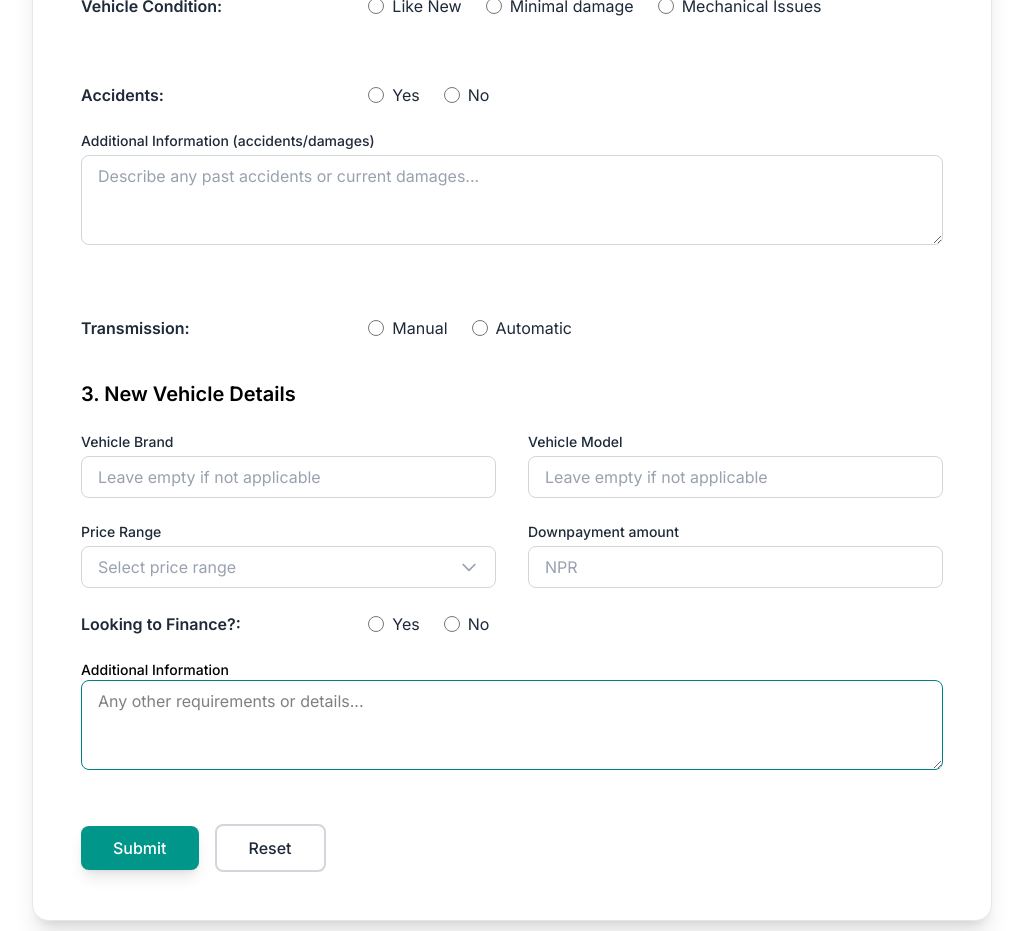
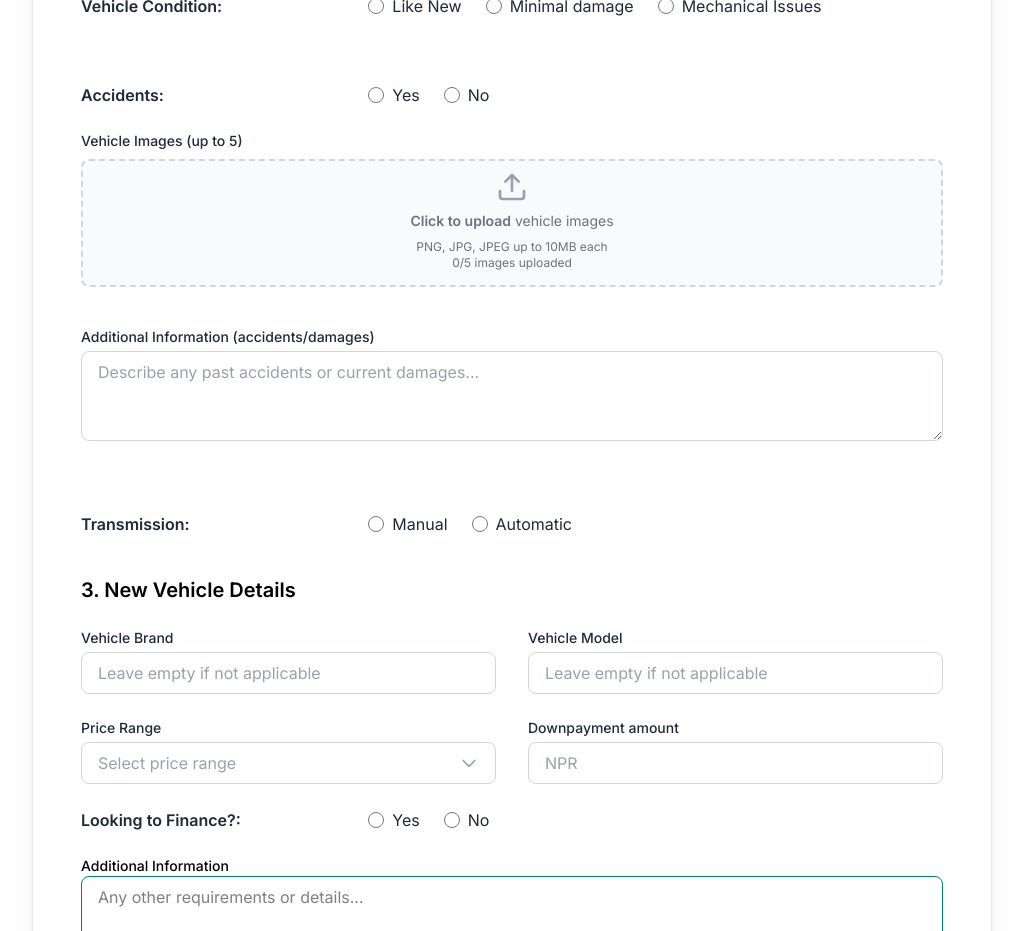
Before and after one commit to Noozey/motor, a Next.js app: page /exchange in a window 1280 px wide. Shown: the part 1180-2111 px from the top of the page, without its empty margins (128-1151 px from the left). Built offline with nearby package versions, Linux system fonts and the light colour scheme.

Commit message:
Upload Image(Ev Exchange)

```diff
--- a/app/exchange/page.tsx
+++ b/app/exchange/page.tsx
@@ -13,6 +13,7 @@ import SubmitPortal from "@/components/SubmitPortal";
 import Image from "next/image";
 import { FaCheckCircle } from "react-icons/fa";
 import { useExchangeStore } from "@/store/useExchangeStore";
+import { Upload } from "lucide-react";
 
 interface OptionType {
   value: string;
@@ -287,6 +288,42 @@ const initialFormState: FormDataState = {
   downpayment: 0,
   finance: "",
   additionalInfo: "",
+};
+
+const ImageUpload = () => {
+  return (
+    <div className="md:col-span-2">
+      <label className="block text-sm font-medium text-gray-800 mb-2">
+        Vehicle Images (up to 5)
+      </label>
+
+      <div className="mb-4">
+        <label
+          htmlFor="image-upload"
+          className="flex flex-col items-center justify-center w-full h-32 border-2 border-gray-300 border-dashed rounded-lg cursor-pointer bg-gray-50 hover:bg-gray-100 transition-colors"
+        >
+          <div className="flex flex-col items-center justify-center pt-5 pb-6">
+            <Upload className="w-8 h-8 mb-2 text-gray-400" />
+            <p className="mb-2 text-sm text-gray-500">
+              <span className="font-semibold">Click to upload</span> vehicle
+              images
+            </p>
+            <p className="text-xs text-gray-500">
+              PNG, JPG, JPEG up to 10MB each
+            </p>
+            <p className="text-xs text-gray-500">0/5 images uploaded</p>
+          </div>
+          <input
+            id="image-upload"
+            type="file"
+            multiple
+            accept="image/*"
+            className="hidden"
+          />
+        </label>
+      </div>
+    </div>
+  );
 };
 
 const VehicleValuationForm: FC = () => {
@@ -617,6 +654,7 @@ const VehicleValuationForm: FC = () => {
                   selectedValue={formData.accidents}
                   onChange={handleChange}
                 />
+                <ImageUpload />
                 <div className="md:col-span-2">
                   <label
                     htmlFor="accidentInfo"
--- a/components/CarCarousel.tsx
+++ b/components/CarCarousel.tsx
@@ -107,7 +107,7 @@ const CarCarousel = ({ cars }: carCarouselProps) => {
         >
           {cars.map((car, index) => (
             <SwiperSlide key={index} className="py-2">
-              <div key={index} className="rounded-md shadow-sm p-4 ">
+              <div key={index} className="rounded-md shadow-sm p-4 bg-white">
                 <img
                   src={car.image}
                   alt={car.name}
--- a/components/CarTabs.tsx
+++ b/components/CarTabs.tsx
@@ -185,7 +185,7 @@ export function CarTabsSection({ viewAll, type }: CarTabsProps) {
               scroll={false}
               href={`?type=${tab}`}
               key={tab}
-              className={`pb-2 cursor-pointer transition-colors ${
+              className={`pb-2 cursor-pointer transition-colors  ${
                 tab == type
                   ? "border-b-2 border-[#00F3FF] text-[#008080] font-semibold"
                   : "text-[#004D40] hover:text-[#008080]"
--- a/components/ModelSearchForm.tsx
+++ b/components/ModelSearchForm.tsx
@@ -7,7 +7,7 @@ const ChevronDownIcon: React.FC = () => (
     viewBox="0 0 24 24"
     strokeWidth={2.5}
     stroke="currentColor"
-    className="h-5 w-5 text-gray-400"
+    className="h-5 w-5 text-[#008080]"
   >
     <path
       strokeLinecap="round"
@@ -55,11 +55,13 @@ const CustomSelect: React.FC<CustomSelectProps> = ({
 
   return (
     <div className="relative h-full" ref={selectRef}>
-      <label className="block text-xs font-medium text-gray-500">{label}</label>
+      <label className="block text-xs font-medium text-[#004D40]">
+        {label}
+      </label>
       <button
         type="button"
         onClick={() => setIsOpen(!isOpen)}
-        className="relative mt-1 w-full cursor-pointer border-0 bg-transparent p-0 text-left text-base font-medium text-gray-900 focus:outline-none"
+        className="relative mt-1 w-full cursor-pointer border-0 bg-transparent p-0 text-left text-base font-medium text-[#004D40] focus:outline-none hover:text-[#008080] transition-colors"
       >
         <span className="block truncate">{value}</span>
         <span className="pointer-events-none absolute inset-y-0 right-0 flex items-center">
@@ -68,16 +70,18 @@ const CustomSelect: React.FC<CustomSelectProps> = ({
       </button>
 
       {isOpen && (
-        <div className="absolute z-10 mt-1 max-h-60 w-full overflow-auto rounded-md bg-white p-1 text-base shadow-lg ring-1 ring-black/5 focus:outline-none">
+        <div className="absolute z-10 mt-1 max-h-60 w-full overflow-auto rounded-lg bg-white p-1 text-base shadow-xl ring-1 ring-[#008080]/10 border border-[#008080]/20 focus:outline-none">
           {options.map((option) => (
             <div
               key={option}
               onClick={() => handleOptionClick(option)}
-              className="cursor-pointer select-none  rounded-lg py-2 px-3 text-gray-900 hover:bg-gray-100"
+              className="cursor-pointer select-none rounded-lg py-2 px-3 text-[#004D40] hover:bg-[#00F3FF]/10 hover:text-[#008080] transition-all duration-150"
             >
               <span
                 className={`block truncate ${
-                  value === option ? "font-semibold" : "font-normal"
+                  value === option
+                    ? "font-semibold text-[#008080]"
+                    : "font-normal"
                 }`}
               >
                 {option}
@@ -107,7 +111,7 @@ const CarResearchForm: React.FC = () => {
 
   return (
     <div
-      className="flex w-full flex-col  rounded-lg border border-r-0 border-gray-300 bg-white
+      className="flex w-full flex-col rounded-lg border border-[#008080]/20 bg-white shadow-sm
                  md:flex-row"
     >
       <div className="flex-1 p-4">
@@ -122,7 +126,7 @@ const CarResearchForm: React.FC = () => {
         />
       </div>
 
-      <div className="relative flex-1 border-t border-gray-300 p-4 md:border-l md:border-t-0">
+      <div className="relative flex-1 border-t border-[#008080]/20 p-4 md:border-l md:border-t-0">
         <CustomSelect
           label="Model"
           options={modelsByMake[selectedMake]}
@@ -131,7 +135,7 @@ const CarResearchForm: React.FC = () => {
         />
       </div>
 
-      <div className="relative flex-1 border-t border-gray-300 p-4 md:border-l md:border-t-0">
+      <div className="relative flex-1 border-t border-[#008080]/20 p-4 md:border-l md:border-t-0">
         <CustomSelect
           label="Year"
           options={years}
@@ -142,7 +146,7 @@ const CarResearchForm: React.FC = () => {
 
       <button
         type="submit"
-        className="cursor-pointer bg-[#008080] p-4 text-center text-white rounded-lg rounded-l-none font-bold transition-colors hover:bg-opacity-90 md:px-10"
+        className="cursor-pointer bg-[#18675E] p-4 text-center text-white rounded-lg rounded-l-none font-bold transition-all duration-200 hover:bg-[#008080] hover:text-white transform hover:scale-[1.02] active:scale-[0.98] shadow-sm hover:shadow-md md:px-10"
       >
         Search
       </button>
```
